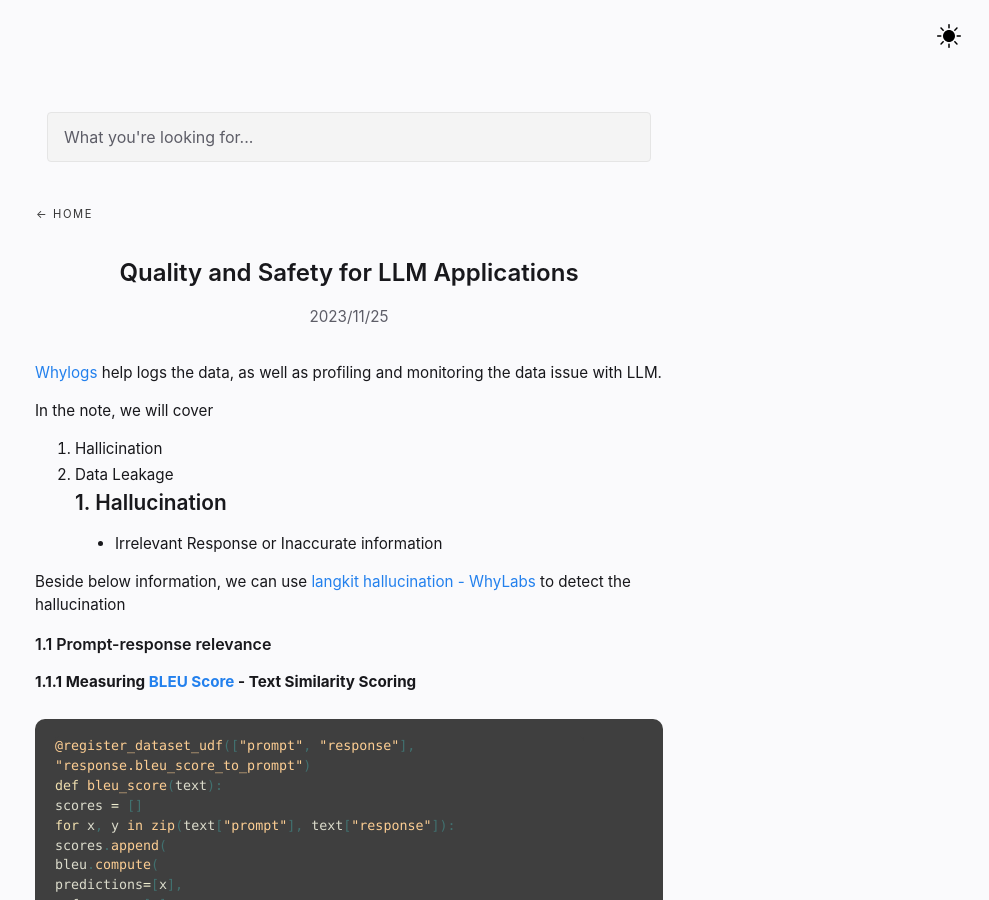
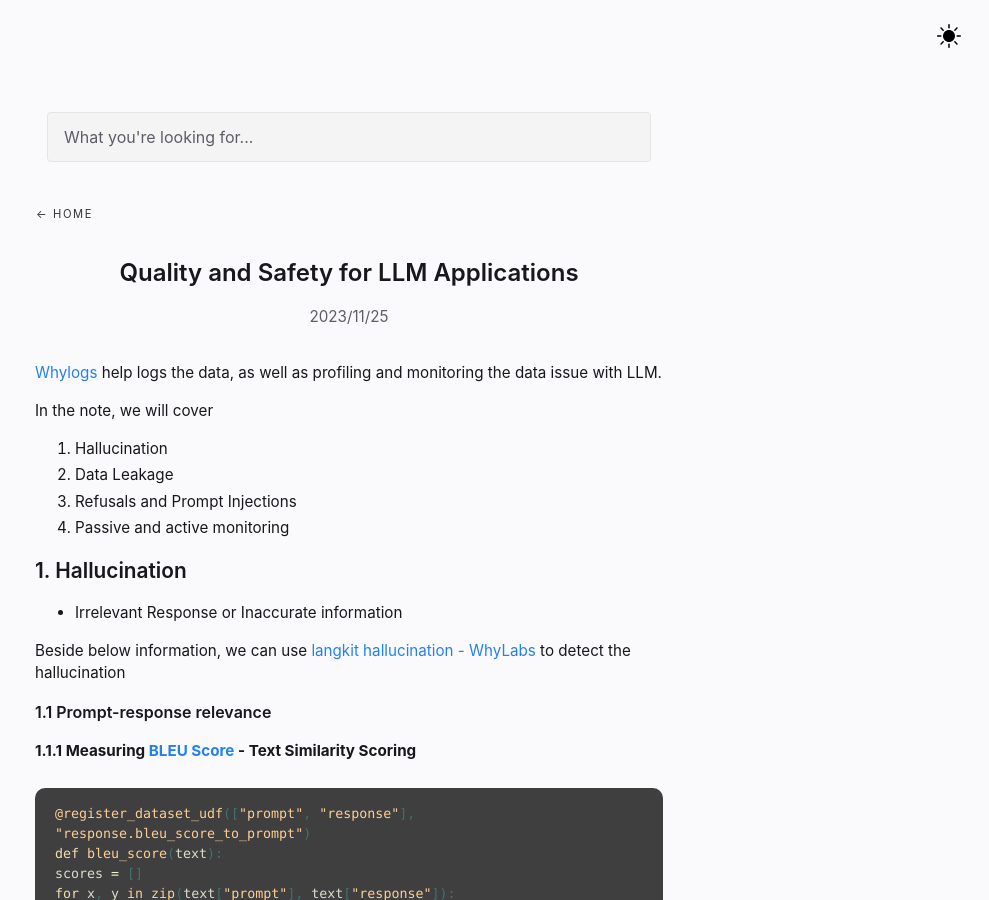
Before and after one commit to lukkiddd/lukkiddd.github.io, a Jekyll site: the page built from _notes/Public/Quality and Safety for LLM Applications.md, in a window 1280 px wide and 900 px high. Shown: the whole window, without its empty margins (291-1280 px from the left). Built offline with Jekyll 4.4.1, drawn with Linux system fonts in a browser that asks for light colours.

Commit message:
Add TOC of Quality and Safety for LLM Application

```diff
--- a/_notes/Public/Quality and Safety for LLM Applications.md
+++ b/_notes/Public/Quality and Safety for LLM Applications.md
@@ -7,8 +7,11 @@
 [Whylogs](https://github.com/whylabs/whylogs) help logs the data, as well as profiling and monitoring the data issue with LLM.
 
 In the note, we will cover
-1. Hallicination
+1. Hallucination
 2. Data Leakage
+3. Refusals and Prompt Injections
+4. Passive and active monitoring
+
 ### 1. Hallucination
 - Irrelevant Response or Inaccurate information
 
```
